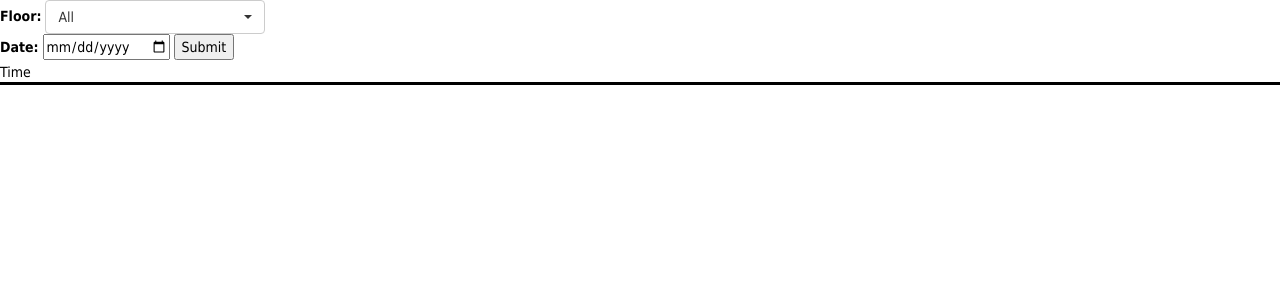
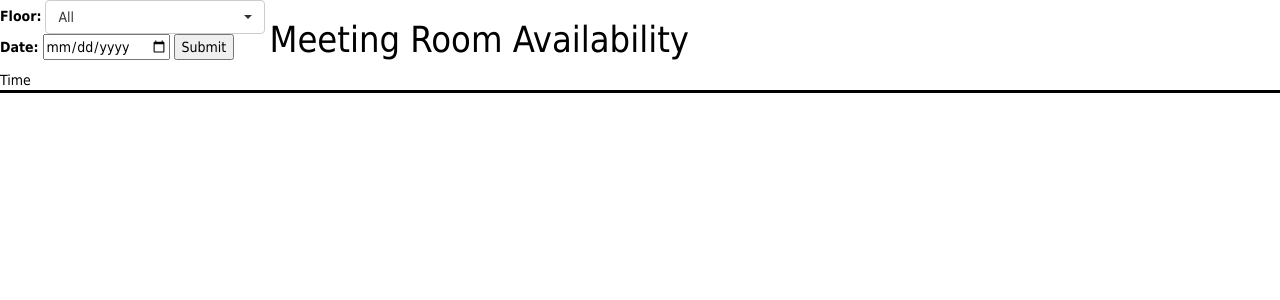
Before and after one commit to Wynndow/meeting_room_project, a Flask app: template app/templates/index.html in a window 1280 px wide; the page is wider, and only the part inside the window is pictured. Shown: the top 300 px of that part. Run offline with Flask 2, Linux system fonts and the light colour scheme; the template is opened without the code that fills it, so the values that code supplies are empty; parts of the project's set-up code (start-up, migrations or seed data) failed here and were passed over; some libraries are stand-ins or nearby versions.

Commit message:
Add div to header with page title in

```diff
--- a/app/static/stylesheet.css
+++ b/app/static/stylesheet.css
@@ -11,6 +11,10 @@ body {
   position: fixed;
   background: white;
   border-bottom: 2px black solid;
+}
+
+.header-contents {
+  display: inline-block;
 }
 
 .room-name {
--- a/app/templates/index.html
+++ b/app/templates/index.html
@@ -2,7 +2,7 @@
 {% block page_content %}
 <section id="header">
   <div>
-    <form action="/" method="get">
+    <form action="/" method="get" class="header-contents">
       <div>
         <label for="floor">
           Floor:
@@ -22,6 +22,9 @@
         <input type="submit" value="Submit" />
       </div>
     </form>
+    <div class="header-contents">
+      <h1>Meeting Room Availability</h1>
+    </div>
   </div>
   <div class='room-name-container'>
     <div class='room-name'>
```
